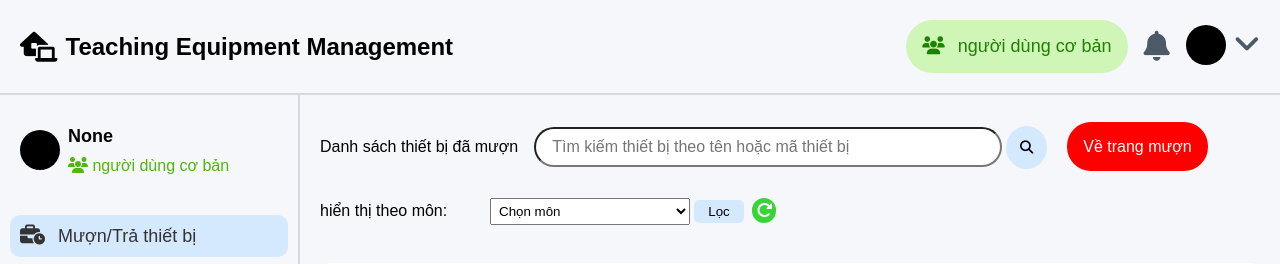
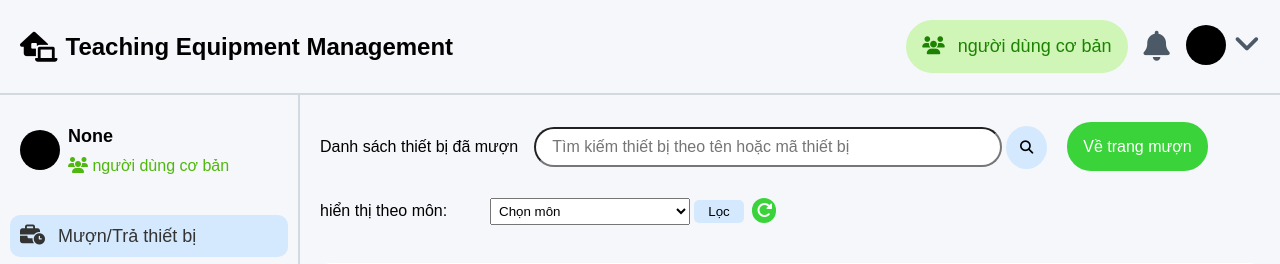
Before and after one commit to LuongLuyen/qltbdayhocCothuthuy-tuyenQuang, a Django app: page /thietbidangduocmuon/ in a window 1280 px wide. Shown: the top 264 px of the page. Run offline with Django 4.2, Linux system fonts and the light colour scheme; data that the repository does not hold is empty.

```diff
--- a/home/static/home.css
+++ b/home/static/home.css
@@ -363,8 +363,8 @@
     text-decoration: none;
 }
 
-.switch__page a:hover{
-	margin-left: 50px;
+.switch__page--green a{
+	margin-left: 16px;
     padding: 16px;
     color: #fff;
     background-color: #3ad43a;
@@ -373,14 +373,8 @@
     text-decoration: none;
 }
 
-.switch__page--green a{
-	margin-left: 16px;
-    padding: 16px;
-    color: #fff;
-    background-color: #3ad43a;
-    line-height: 64px;
-    border-radius: 24px;
-    text-decoration: none;
+.switch__page--green:hover a{
+	opacity: 0.9;
 }
 
 /* contetn__soft__option  */
--- a/home/templates/pages/thietbidangduocmuon.html
+++ b/home/templates/pages/thietbidangduocmuon.html
@@ -117,7 +117,7 @@
         </button>
       </form>
     </div>
-            <div class="switch__page">
+            <div class="switch__page--green">
           <a href="/home" class="">
             Về trang mượn
           </a>
```
